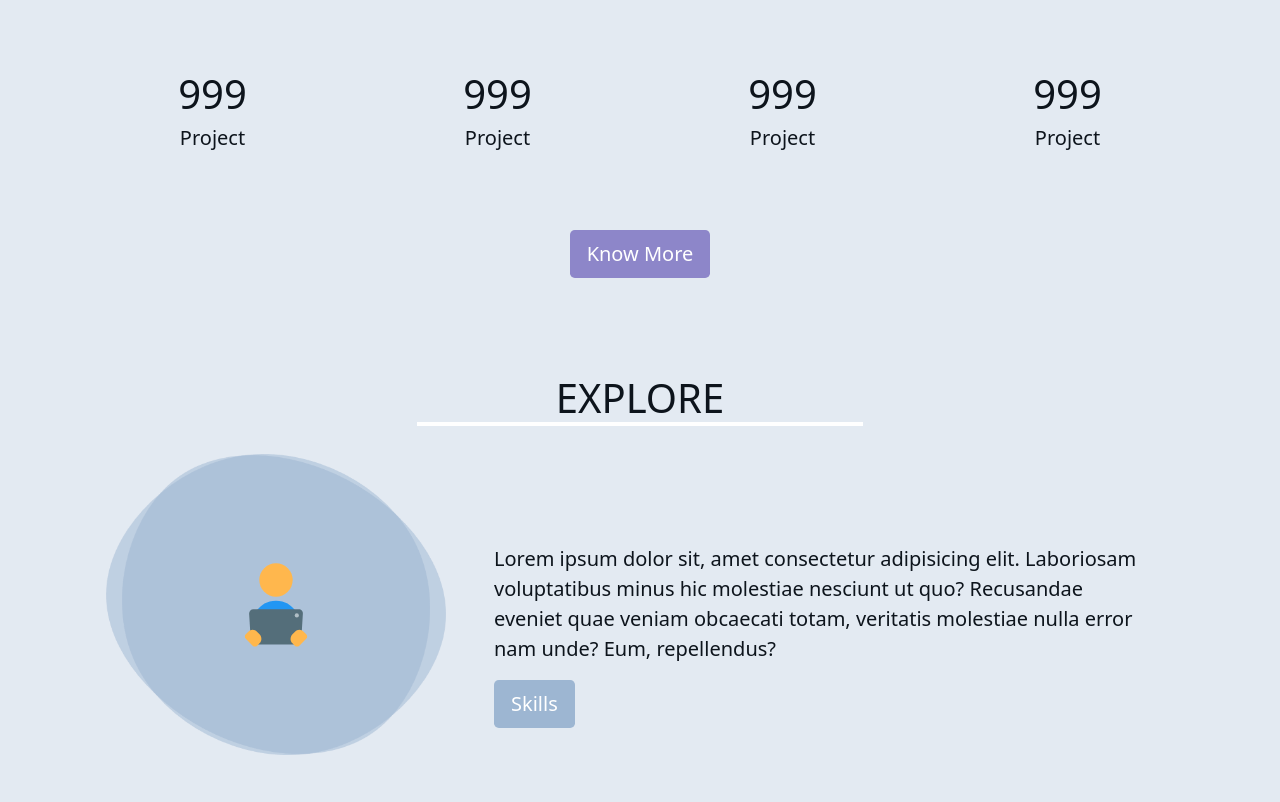
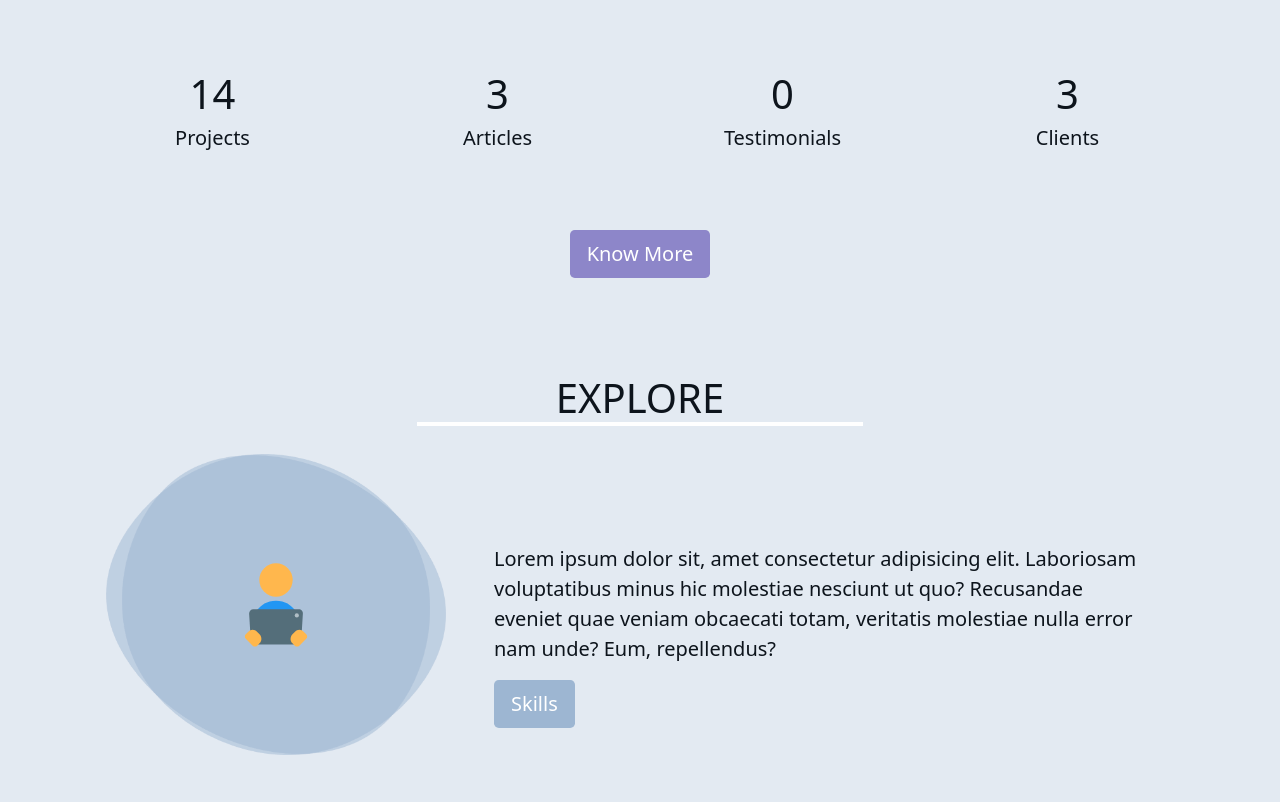
Before and after one commit to sandeep-shaw10/portfolio, a React (Create React App) app: page / in a window 1280 px wide. Shown: the part 1340-2142 px from the top of the page. Built offline with nearby package versions, Linux system fonts and the light colour scheme.

Commit message:
Content Setup

```diff
--- a/src/App.js
+++ b/src/App.js
@@ -15,6 +15,7 @@ import Home from './Components/Home/Home';
 import Navbar from './Components/Navbar/Navbar';
 import Project from './Components/Project/Project';
 import Footer from './Parts/Footer';
+import Error from './Components/Error/Error';
 
 class App extends Component {
   constructor(){
@@ -74,6 +75,10 @@ class App extends Component {
                 <Route exact path={this.state.links["Contact"]}>
                   <Contact theme={this.state.theme} light={this.state.lightTheme} dark={this.state.darkTheme}/>
                 </Route>
+
+                <Route>
+                  <Error theme={this.state.theme} light={this.state.lightTheme} dark={this.state.darkTheme} />
+                </Route>
               </Switch>
             </div>
 
--- a/src/Components/About/About.jsx
+++ b/src/Components/About/About.jsx
@@ -10,10 +10,10 @@ export default class About extends Component {
         this.state = {
             about: "Lorem ipsum, dolor sit amet consectetur adipisicing elit. Animi, corrupti! Minus exercitationem quae vero fugiat sint! Quos blanditiis, assumenda odit ipsam eum omnis doloremque provident quo, tempore nostrum aliquid voluptate magnam, dolor totam distinctio ad placeat? Ut eos quibusdam, praesentium quidem sed nostrum odit expedita sequi voluptatibus provident, labore quia consequatur recusandae, nisi aperiam necessitatibus ad voluptatum distinctio quis error!",
             record: [
-                {title: "Project", number: "999"},
-                {title: "Project", number: "999"},
-                {title: "Project", number: "999"},
-                {title: "Project", number: "999"},
+                {title: "Projects", number: "14"},
+                {title: "Articles", number: "3"},
+                {title: "Testimonials", number: "0"},
+                {title: "Clients", number: "3"},
             ]
         }
     }
--- a/src/Components/About/Testimonial.jsx
+++ b/src/Components/About/Testimonial.jsx
@@ -7,7 +7,7 @@ export default class Testimonial extends Component {
         super(props)
         this.state = {
             testimonial:[
-                {
+                /*{
                     name: "Sandeep Shaw",
                     position: "Student",
                     about: "Lorem ipsum dolor sit amet consectetur adipisicing elit. Ipsa deleniti similique voluptate praesentium sit illum cumque perspiciatis, ad asperiores pariatur aliquid molestias, quod error natus doloremque? Accusamus, expedita dolorem? Autem aut nulla dolore incidunt sint nobis, tempore inventore quod quo voluptatum optio magni, esse, debitis maxime dicta nisi quis? Labore."
@@ -21,7 +21,7 @@ export default class Testimonial extends Component {
                     name: "Sandeep Shaw 2",
                     position: "Student",
                     about: "Lorem ipsum dolor sit amet consectetur adipisicing elit. Ipsa deleniti similique voluptate praesentium sit illum cumque perspiciatis, ad asperiores pariatur aliquid molestias, quod error natus doloremque? Accusamus, expedita dolorem? Autem aut nulla dolore incidunt sint nobis, tempore inventore quod quo voluptatum optio magni, esse, debitis maxime dicta nisi quis? Labore."
-                }
+                }*/
             ]
         }
     }
@@ -31,7 +31,7 @@ export default class Testimonial extends Component {
         let themeBgX = (this.props.theme)?this.props.light:this.props.dark;
         return (
                 <>
-                {this.state.testimonial &&
+                {(this.state.testimonial.length > 0) &&
                     <div className="testimonial-container container mt-5" data-aos={"zoom-in"}>
                         <h1 className="text-center underline pt-5" style={{color: themeBgX}}>TESTIMONIALS</h1>
                         <div className="row">
--- /dev/null
+++ b/src/Components/Error/Error.jsx
@@ -0,0 +1,22 @@
+import React, { Component } from 'react'
+
+export default class Error extends Component {
+
+    render() {
+        let themeColor = (this.props.theme)?this.props.light:this.props.dark;
+        return (
+            <>
+                <div className="container my-5 pt-5">
+                    <div className="jumbotron jumbotron-fluid text-center">
+                        <div className="container" style={{color: themeColor}} >
+                            <h1 className="display-4">ERROR 404 !</h1>
+                            <p className="lead">
+                                This page don't exist or is unavailable
+                            </p>
+                        </div>
+                    </div>
+                </div>
+            </>
+        )
+    }
+}
--- a/src/Components/Navbar/Navbar.jsx
+++ b/src/Components/Navbar/Navbar.jsx
@@ -61,7 +61,7 @@ class Navbar extends Component {
             <>
                 <div id="myNav" className="overlay" style={(this.props.data.mobileShow)?showHeight:hideHeight} data-aos={"fade-left"}>
                     <button className="closebtn" onClick={this.closeNavbar} style={{backgroundColor: "#ffffff00", border: "0px", color:"white"}}>
-                        <RiCloseCircleFill size={50}  />
+                        <RiCloseCircleFill size={25}  />
                     </button>
                     <div className="overlay-content">
                         {
```
